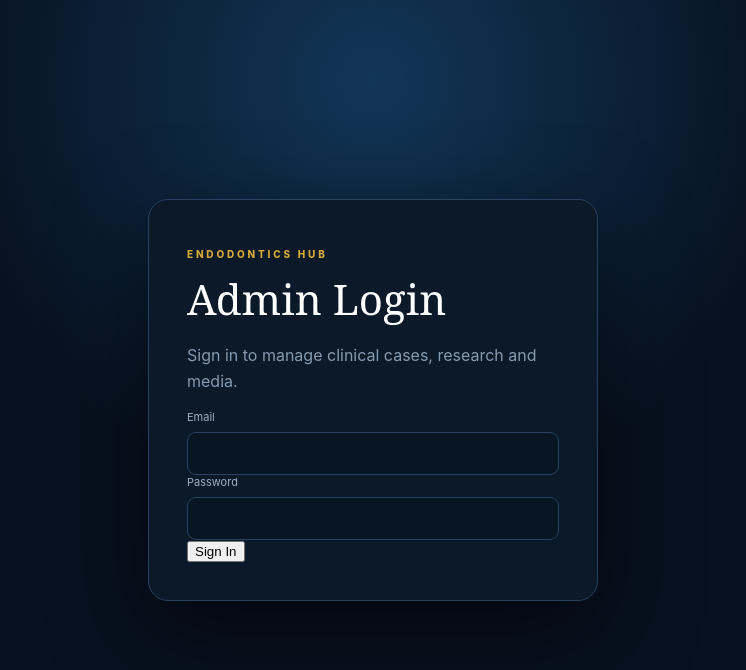
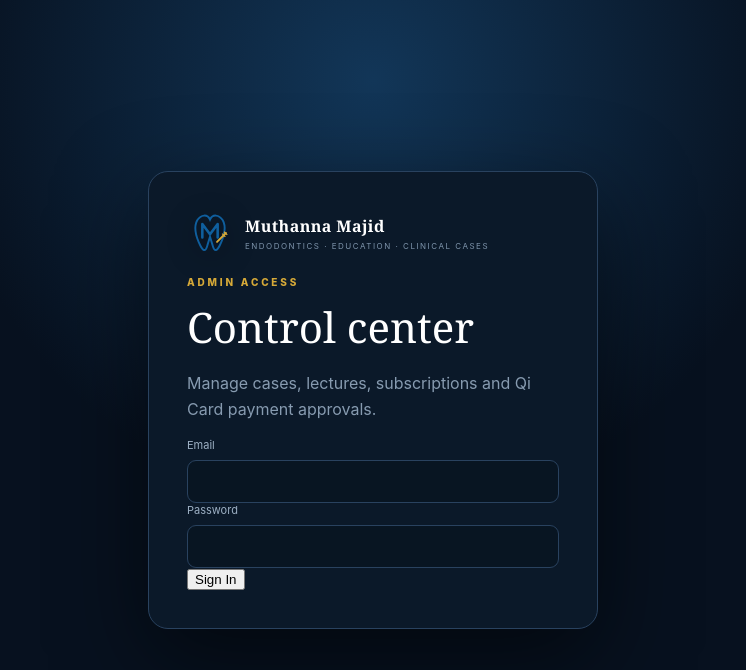
Before and after one commit to mutumajid111-creator/endodontics-hub, a Next.js app: page /admin/login in a window 1280 px wide. Shown: the top 670 px of the page, without its empty margins (267-1013 px from the left). Built offline with nearby package versions, Linux system fonts and the light colour scheme; no server answers.

Commit message:
Route admins to control center

```diff
--- a/app/admin/login/page.tsx
+++ b/app/admin/login/page.tsx
@@ -2,62 +2,11 @@
 
 import { FormEvent, useState } from "react";
 import { useRouter } from "next/navigation";
+import Brand from "@/components/Brand";
 import { supabase } from "@/lib/supabase";
 
-export default function AdminLoginPage() {
-  const router = useRouter();
-  const [email, setEmail] = useState("");
-  const [password, setPassword] = useState("");
-  const [loading, setLoading] = useState(false);
-  const [error, setError] = useState("");
-
-  async function handleSubmit(event: FormEvent<HTMLFormElement>) {
-    event.preventDefault();
-    setLoading(true);
-    setError("");
-
-    const { data, error: signInError } = await supabase.auth.signInWithPassword({ email, password });
-
-    if (signInError || !data.user) {
-      setError(signInError?.message || "Unable to sign in.");
-      setLoading(false);
-      return;
-    }
-
-    const { data: profile, error: profileError } = await supabase
-      .from("profiles")
-      .select("role")
-      .eq("user_id", data.user.id)
-      .maybeSingle();
-
-    if (profileError || profile?.role !== "admin") {
-      await supabase.auth.signOut();
-      setError("This account does not have admin access.");
-      setLoading(false);
-      return;
-    }
-
-    router.replace("/admin");
-    router.refresh();
-  }
-
-  return (
-    <main className="adminLoginPage">
-      <form className="adminLoginCard" onSubmit={handleSubmit}>
-        <p className="eyebrow">ENDODONTICS HUB</p>
-        <h1>Admin Login</h1>
-        <p>Sign in to manage clinical cases, research and media.</p>
-        <label>
-          Email
-          <input type="email" value={email} onChange={(e) => setEmail(e.target.value)} required autoComplete="email" />
-        </label>
-        <label>
-          Password
-          <input type="password" value={password} onChange={(e) => setPassword(e.target.value)} required autoComplete="current-password" />
-        </label>
-        {error ? <div className="adminLoginError">{error}</div> : null}
-        <button type="submit" disabled={loading}>{loading ? "Signing in..." : "Sign In"}</button>
-      </form>
-    </main>
-  );
+export default function AdminLoginPage(){
+ const router=useRouter(); const [email,setEmail]=useState(""); const [password,setPassword]=useState(""); const [loading,setLoading]=useState(false); const [error,setError]=useState("");
+ async function handleSubmit(event:FormEvent<HTMLFormElement>){event.preventDefault();setLoading(true);setError("");const {data,error:signInError}=await supabase.auth.signInWithPassword({email,password});if(signInError||!data.user){setError(signInError?.message||"Unable to sign in.");setLoading(false);return;}const {data:profile,error:profileError}=await supabase.from("profiles").select("role").eq("user_id",data.user.id).maybeSingle();if(profileError||profile?.role!=="admin"){await supabase.auth.signOut();setError("This account does not have admin access.");setLoading(false);return;}router.replace("/admin/tools");router.refresh();}
+ return <main className="adminLoginPage"><form className="adminLoginCard" onSubmit={handleSubmit}><div style={{marginBottom:20}}><Brand href="/" compact/></div><p className="eyebrow">ADMIN ACCESS</p><h1>Control center</h1><p>Manage cases, lectures, subscriptions and Qi Card payment approvals.</p><label>Email<input type="email" value={email} onChange={e=>setEmail(e.target.value)} required autoComplete="email"/></label><label>Password<input type="password" value={password} onChange={e=>setPassword(e.target.value)} required autoComplete="current-password"/></label>{error&&<div className="adminLoginError">{error}</div>}<button type="submit" disabled={loading}>{loading?"Signing in...":"Sign In"}</button></form></main>;
 }
```
